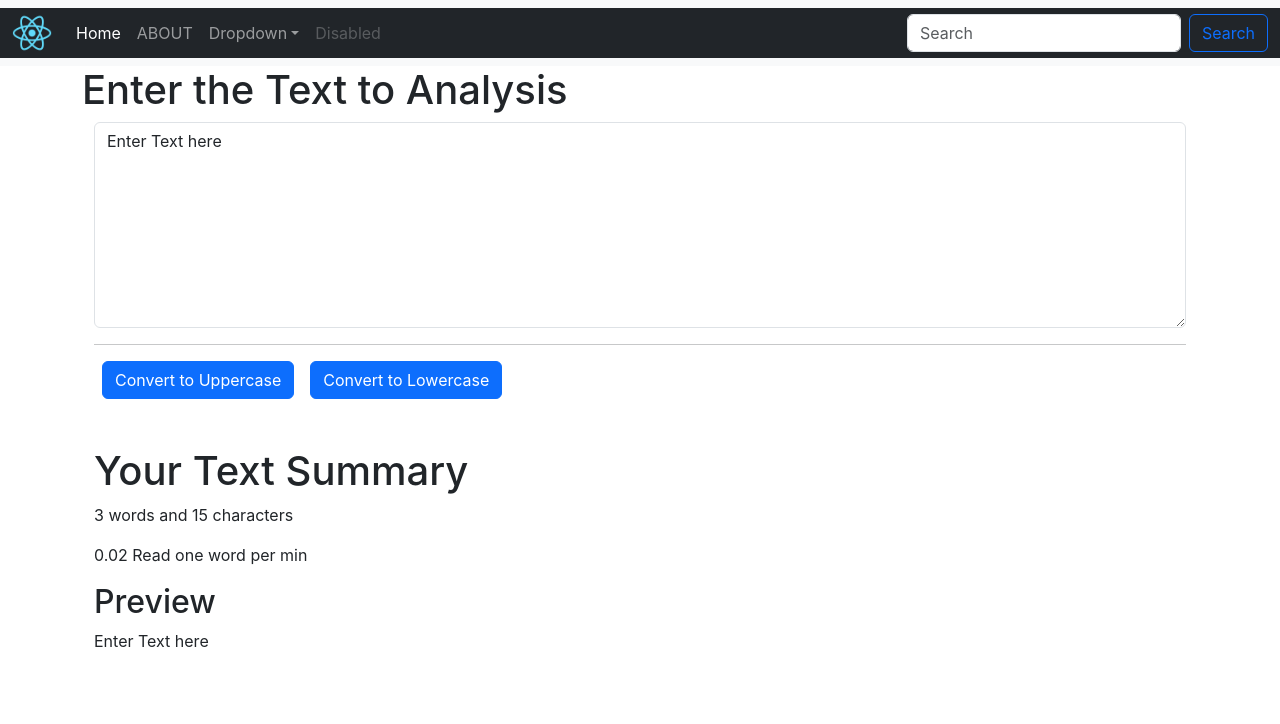
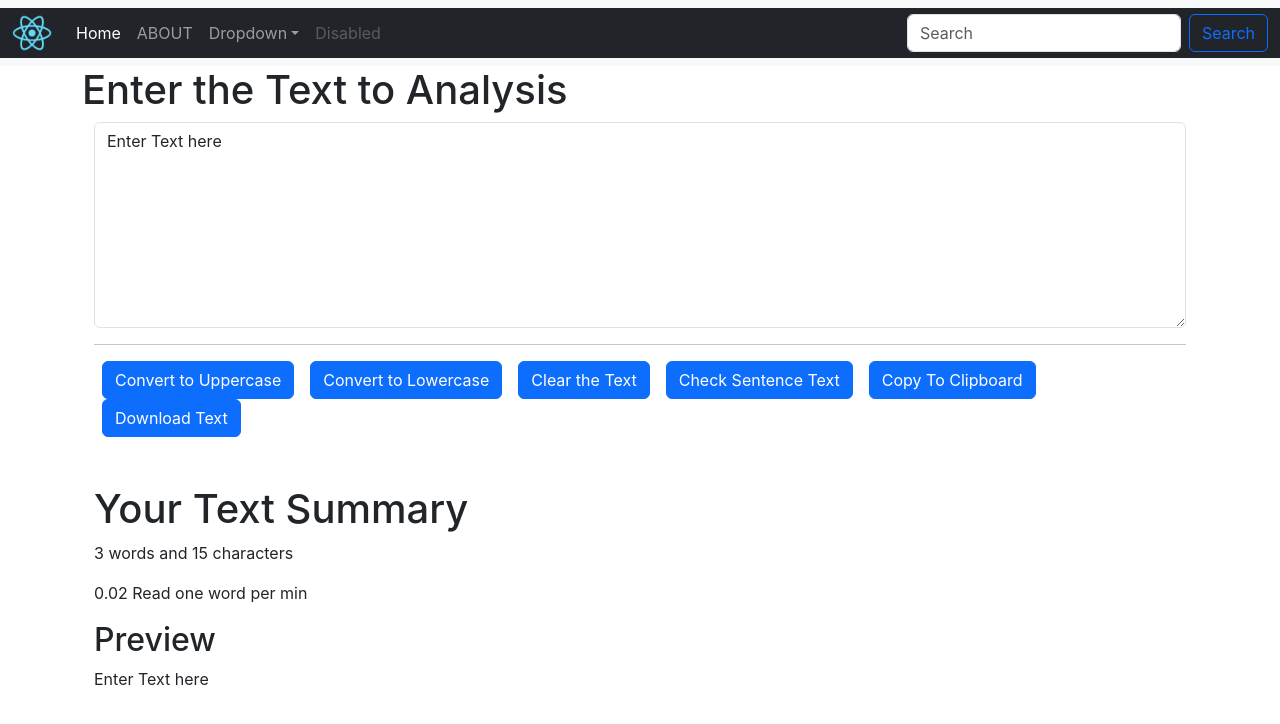
Before and after one commit to zain12333/TextUtils-React, a React (Create React App) app: page / in a window 1280 px wide. Shown: the top 724 px of the page. Built offline with nearby package versions, Linux system fonts and the light colour scheme.

Commit message:
used multiple button with the help of usestate

```diff
--- a/src/component/TextForm.js
+++ b/src/component/TextForm.js
@@ -8,8 +8,36 @@ export default function TextForm(props) {
   };
 
   const handlelowercase = () => {
-    setText(text.toLowerCase());  // ✅ Converts text to uppercase
+    setText(text.toLowerCase());  // ✅ Converts text to lowercase
   };
+  const handleclearcase = () => {
+    setText((''));
+ // ✅ Converts text to uppercase
+  };
+
+  const handleSentencecase = () => {
+    setText(text.toLowerCase().replace(/(^\s*\w|[\.\!\?]\s*\w)/g, match => match.toUpperCase()));
+  };
+  // ✅ Converts text to  copy to Clipboard
+
+  const handleCopycase = () => {
+    navigator.clipboard.writeText(text)
+      .then(() => alert("Text copied to clipboard!"))
+      .catch(err => console.error("Failed to copy:", err));
+  };
+  // ✅ Converts   Download text
+
+
+  const handleDownloadcase = () => {
+    const blob = new Blob([text], { type: "text/plain" }); // Create a text file
+    const link = document.createElement("a");
+    link.href = URL.createObjectURL(blob);
+    link.download = "download.txt"; // Set filename
+    document.body.appendChild(link);
+    link.click();
+    document.body.removeChild(link);
+  };
+
 
   return (
     <>
@@ -29,6 +57,21 @@ export default function TextForm(props) {
         <button className="btn btn-primary  mx-2" onClick={handlelowercase}>
           Convert to Lowercase
         </button>
+        <button className="btn btn-primary  mx-2" onClick={handleclearcase}>
+          Clear the Text
+        </button>
+
+        <button className="btn btn-primary  mx-2" onClick={handleSentencecase}>
+         Check Sentence Text
+        </button>
+
+        <button className="btn btn-primary  mx-2" onClick={handleCopycase}>
+         Copy To Clipboard
+        </button>
+
+        <button className="btn btn-primary  mx-2" onClick={handleDownloadcase}>
+         Download Text
+        </button>
       </div>
       <div className="container   my-3">
         <h1>Your Text Summary</h1>
```
